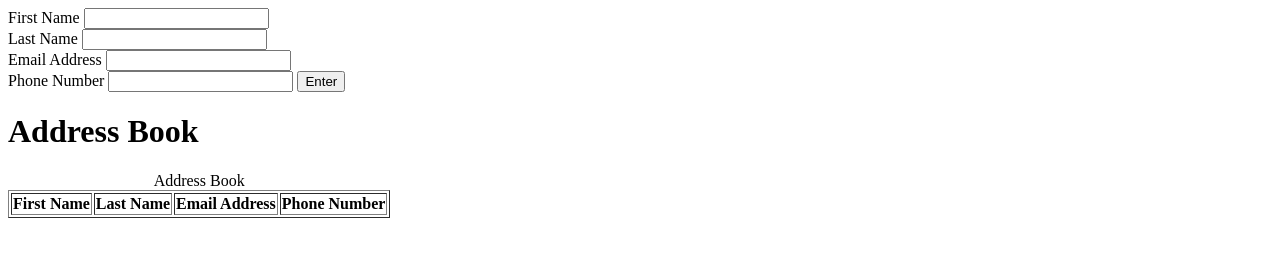
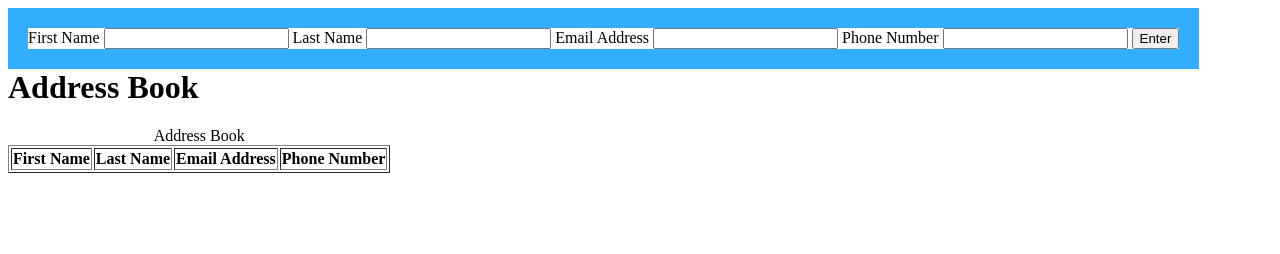
Before and after one commit to berkan01/berkan01.github.io, a plain HTML site: page addressbook.html in a window 1280 px wide. Drawn offline with Linux system fonts and the light colour scheme.

Commit message:
Update addressbook.html

```diff
--- a/addressbook.html
+++ b/addressbook.html
@@ -1,18 +1,30 @@
 <html>
     <head>
         <title>Address Book</title>
+
+        <style>
+            section{
+                float: left;
+                border: 20px solid #33ADFF;
+            }
+
+
+
+        </style>
     </head>
     <body>
+    <section>
         <label for="fnbox">First Name</label>
-        <input type="text" id="fnbox"><br>
+        <input type="text" id="fnbox">
         <label for="lnbox">Last Name</label>
-        <input type="text" id="lnbox"> <br>
+        <input type="text" id="lnbox">
         <label for="emailbox">Email Address</label>
-        <input type="text" id="emailbox"><br>
+        <input type="text" id="emailbox">
         <label for="phonebox">Phone Number</label>
         <input type="text" id="phonebox">
 
         <button onclick="create();">Enter</button>
+    </section>
 
         <h1>Address Book</h1>
         <table id="table" border=1px><caption>Address Book</caption><tr><th>First Name</th><th>Last Name</th><th>Email Address</th><th>Phone Number</th></tr></table>
```
